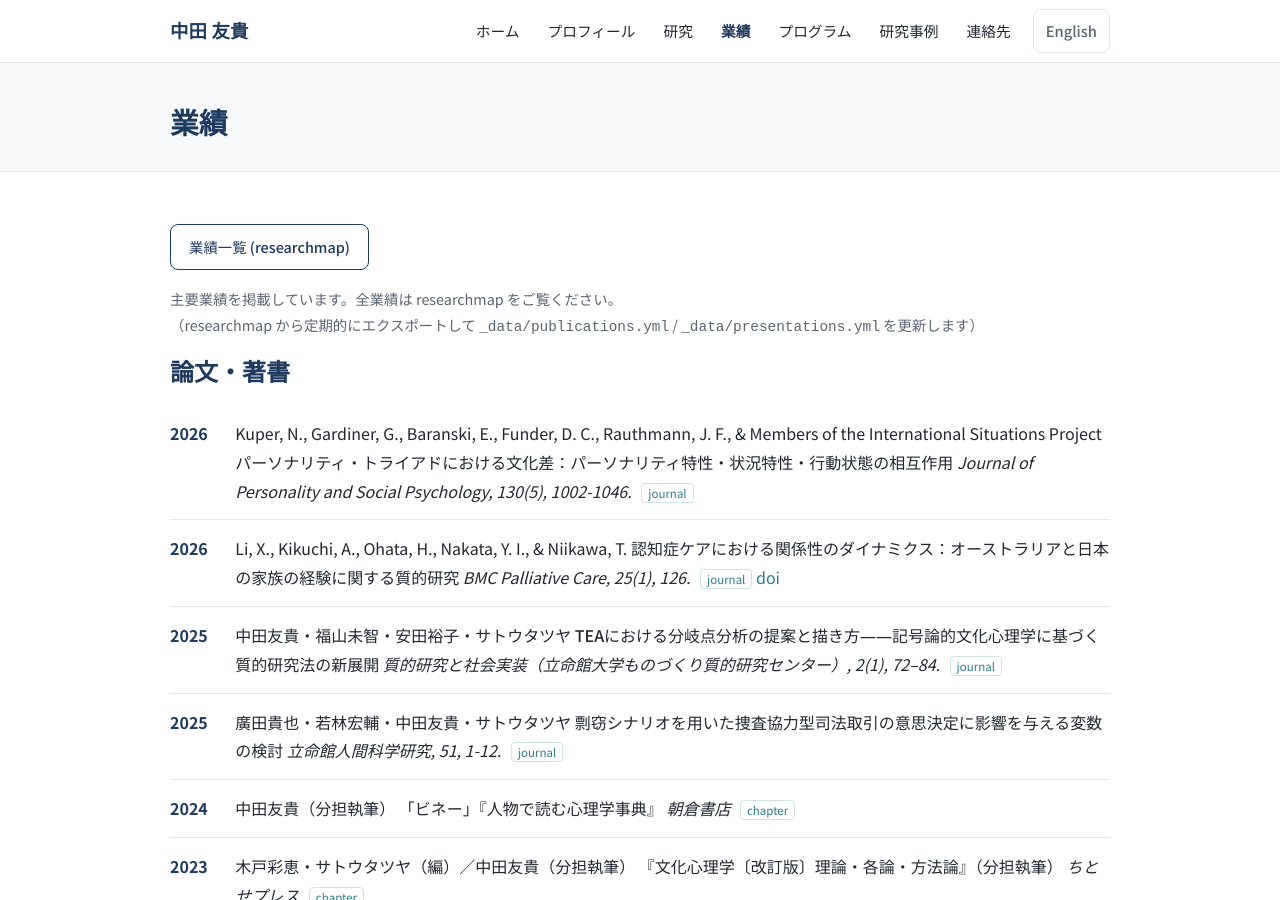
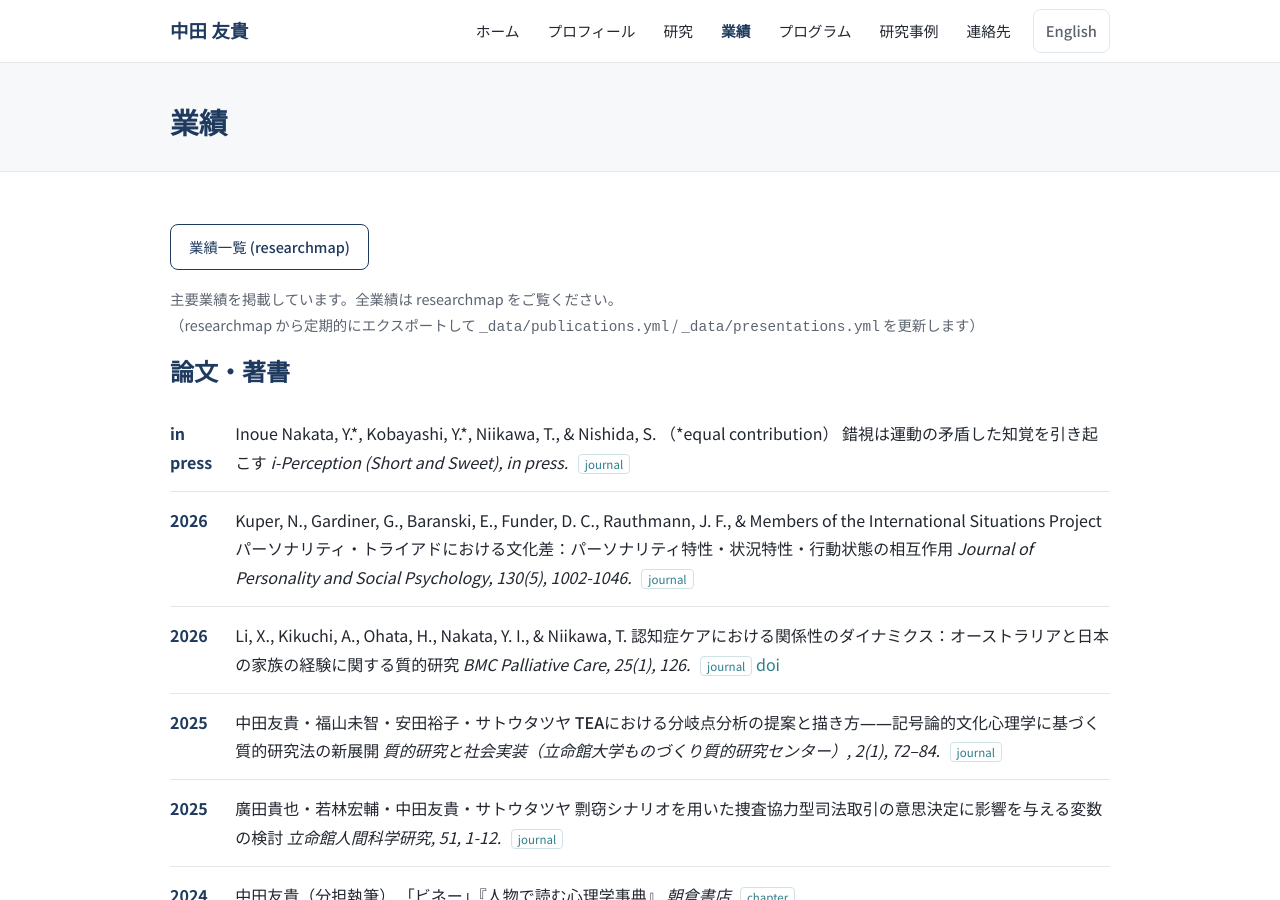
Before and after one commit to YukiInoueNakata/YukiInoueNakata.github.io, a Jekyll site: the page built from publications.html, in a window 1280 px wide and 900 px high. Built offline with Jekyll 4.4.1, drawn with Linux system fonts in a browser that asks for light colours.

Commit message:
業績追加: Inoue Nakata et al. (in press) i-Perception
Inoue Nakata, Y.*, Kobayashi, Y.*, Niikawa, T., & Nishida, S. (in press).
Illusions induce contradictory perception of motion. i-Perception
(Short and Sweet). (*equal contribution)

共同筆頭著者。year は "in press" とし一覧の先頭に配置（テンプレートは
YAML の並び順をそのまま出力する）。掲載確定後に年・巻号・DOI を補う。

Co-Authored-By: Claude Opus 5 (1M context) <noreply@anthropic.com>
Claude-Session: https://claude.ai/code/session_01Le39kQZfguDMZAtCTGUdGU

```diff
--- a/_data/publications.yml
+++ b/_data/publications.yml
@@ -4,6 +4,15 @@
 #  type: journal | book | chapter | proceedings | presentation
 # ============================================================
 
+- year: "in press"
+  type: "journal"
+  authors: "Inoue Nakata, Y.*, Kobayashi, Y.*, Niikawa, T., & Nishida, S. （*equal contribution）"
+  title:
+    ja: "錯視は運動の矛盾した知覚を引き起こす"
+    en: "Illusions induce contradictory perception of motion"
+  venue: "i-Perception (Short and Sweet), in press."
+  doi: ""
+  url: ""
 - year: "2026"
   type: "journal"
   authors: "Kuper, N., Gardiner, G., Baranski, E., Funder, D. C., Rauthmann, J. F., & Members of the International Situations Project"
```
